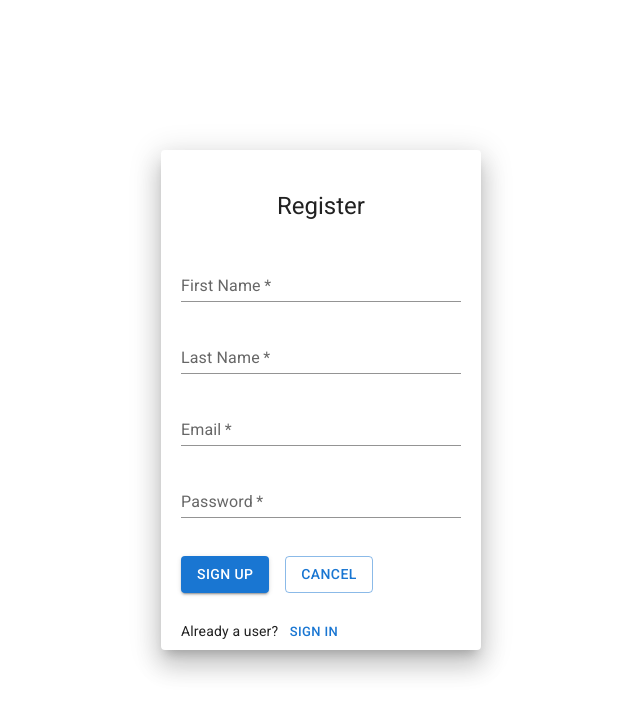
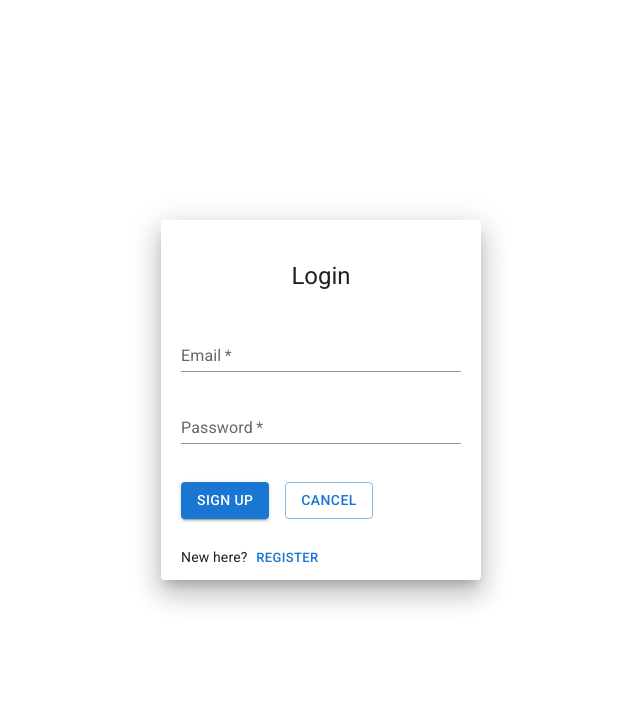
Before and after one commit to jeramiahgcoffey/cocktails, a React (Create React App) app in the folder client/: page /register in a window 1280 px wide. Shown: the top 714 px of the page, without its empty margins (319-959 px from the left). Built offline with nearby package versions, Linux system fonts and the light colour scheme.

Commit message:
isMember toggle, dynamic login/register page

```diff
--- a/client/src/context/appContext.js
+++ b/client/src/context/appContext.js
@@ -7,10 +7,13 @@ import {
     REGISTER_USER_ERROR,
 } from './actions'
 
+const token = localStorage.getItem('token')
+const user = localStorage.getItem('user')
+
 const initalState = {
     isLoading: false,
-    user: null,
-    token: null,
+    user: user ? JSON.parse(user) : null,
+    token: token,
 }
 
 const AppContext = createContext()
@@ -22,6 +25,16 @@ const AppProvider = ({ children }) => {
     //     baseURL: '/api/v1',
     // })
 
+    const addUserToLocalStorage = ({ user, token }) => {
+        localStorage.setItem('user', JSON.stringify(user))
+        localStorage.setItem('token', token)
+    }
+
+    const removeUserFromLocalStorage = () => {
+        localStorage.removeItem('user')
+        localStorage.removeItem('token')
+    }
+
     const registerUser = async (currentUser) => {
         dispatch({ type: REGISTER_USER_BEGIN })
         try {
@@ -32,6 +45,7 @@ const AppProvider = ({ children }) => {
             console.log(response)
             const { user, token } = response.data
             dispatch({ type: REGISTER_USER_SUCCESS, payload: { user, token } })
+            addUserToLocalStorage({ user, token })
         } catch (error) {
             console.log(error.response.data.msg)
             dispatch({
--- a/client/src/pages/Register.js
+++ b/client/src/pages/Register.js
@@ -8,6 +8,7 @@ const defaultValues = {
     lastName: '',
     email: '',
     password: '',
+    isMember: true,
 }
 
 const Register = () => {
@@ -19,7 +20,16 @@ const Register = () => {
         if (user) {
             navigate('/')
         }
-    }, [user])
+    }, [user, navigate])
+
+    const toggleIsMember = () => {
+        setValues((prevState) => {
+            return {
+                ...prevState,
+                isMember: !prevState.isMember,
+            }
+        })
+    }
 
     const handleInputChange = (e) => {
         const { name, value } = e.target
@@ -36,8 +46,11 @@ const Register = () => {
         // console.log(values)
         const { firstName, lastName, email, password } = values
         const currentUser = { firstName, lastName, email, password }
+        if (values.isMember) {
+            setValues(defaultValues)
+        } else {
             registerUser(currentUser)
-        // setValues(defaultValues)
+        }
     }
 
     return (
@@ -54,15 +67,17 @@ const Register = () => {
                     elevation={16}
                     sx={{
                         width: 320,
-                        height: 500,
+                        height: values.isMember ? 360 : 500,
                         margin: '20px',
                         padding: '40px 20px',
                     }}
                 >
                     <Typography variant='h5' align='center' paragraph>
-                        Register
+                        {values.isMember ? 'Login' : 'Register'}
                     </Typography>
                     <form onSubmit={handleSubmit}>
+                        {!values.isMember && (
+                            <>
                                 <TextField
                                     fullWidth
                                     required
@@ -87,6 +102,8 @@ const Register = () => {
                                     value={values.lastName}
                                     onChange={handleInputChange}
                                 />
+                            </>
+                        )}
                         <TextField
                             fullWidth
                             required
@@ -123,8 +140,12 @@ const Register = () => {
                                 Cancel
                             </Button>
                             <Typography sx={{ paddingTop: 3 }} variant='body2'>
-                                Already a user?{' '}
-                                <Button size='small'>Sign in</Button>
+                                {values.isMember
+                                    ? 'New here? '
+                                    : 'Already a member? '}
+                                <Button size='small' onClick={toggleIsMember}>
+                                    {values.isMember ? 'Register' : 'Sign In'}
+                                </Button>
                             </Typography>
                         </div>
                     </form>
```
Lines whose indentation alone changed are shown as unchanged.
